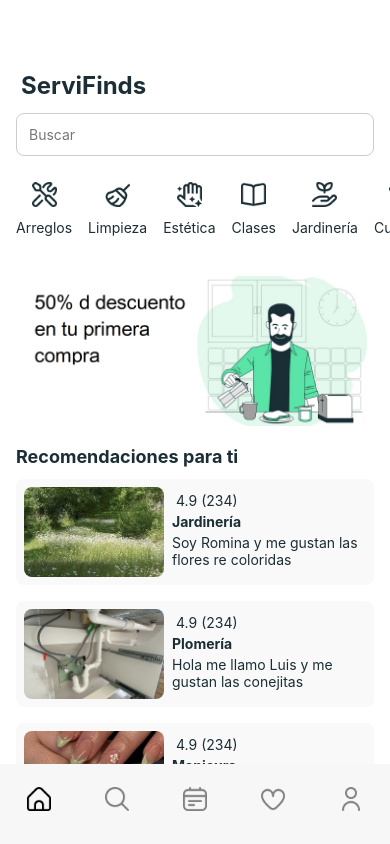
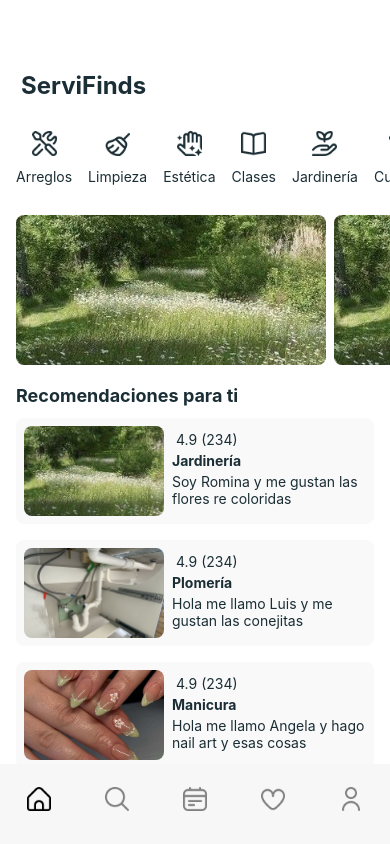
Before and after one commit to Emilia123456/servifinds-app, a React Native app: screen /Main in a window 390 px wide. Built offline with nearby package versions, Linux system fonts and the light colour scheme.

Commit message:
arreglamos más el start screen, falta arreglar pequeñas cosillas y conectar con la api

```diff
--- a/Screens/HomeScreen.jsx
+++ b/Screens/HomeScreen.jsx
@@ -1,5 +1,5 @@
 import React from 'react';
-import { View, Text, TextInput, Image, ScrollView, StyleSheet, Dimensions, TouchableOpacity, BackHandler } from 'react-native';
+import { View, Text, Image, ScrollView, StyleSheet, Dimensions, TouchableOpacity, BackHandler } from 'react-native';
 import { useFocusEffect } from '@react-navigation/native';
 
 const { width } = Dimensions.get('window');
@@ -37,14 +37,16 @@ export default function HomeScreen({ navigation }) {
     }
   ];
 
+  const propagandaImages = [
+    require('../assets/jardineria-recomendaciones.jpg'),
+    require('../assets/jardineria-recomendaciones.jpg'),
+    require('../assets/jardineria-recomendaciones.jpg'),
+  ];
+
   useFocusEffect(
     React.useCallback(() => {
-      const onBackPress = () => {
-        return true;
-      };
-
+      const onBackPress = () => true;
       BackHandler.addEventListener('hardwareBackPress', onBackPress);
-
       return () => BackHandler.removeEventListener('hardwareBackPress', onBackPress);
     }, [])
   );
@@ -52,8 +54,7 @@ export default function HomeScreen({ navigation }) {
   return (
     <ScrollView style={styles.container}>
       <View style={styles.header}>
-        <Text style={styles.logo} >ServiFinds</Text>
-        <TextInput style={styles.searchInput} placeholder="Buscar" placeholderTextColor="#777" />
+        <Text style={styles.logo}>ServiFinds</Text>
       </View>
 
       <ScrollView horizontal style={styles.categoriesContainer} showsHorizontalScrollIndicator={false}>
@@ -72,9 +73,13 @@ export default function HomeScreen({ navigation }) {
         ))}
       </ScrollView>
 
-      <View style={styles.imageContainer}>
-        <Image source={require('../assets/propaganda.png')} style={styles.imagePlaceholder} />
-      </View>
+      <ScrollView horizontal style={styles.propagandaContainer} showsHorizontalScrollIndicator={false}>
+        {propagandaImages.map((imageUri, index) => (
+          <View key={index} style={styles.imageWrapper}>
+            <Image source={imageUri} style={styles.propagandaImage} />
+          </View>
+        ))}
+      </ScrollView>
 
       <View style={styles.recommendationsContainer}>
         <Text style={styles.sectionTitle}>Recomendaciones para ti</Text>
@@ -119,19 +124,10 @@ const styles = StyleSheet.create({
     textAlign: 'left',
     padding: 5,
   },
-  searchInput: {
-    width: width - 32,
-    padding: 12,
-    borderWidth: 1,
-    borderColor: '#ccc',
-    borderRadius: 8,
-    marginTop: 8,
-    color: '#1B2E35',
-  },
   categoriesContainer: {
     flexDirection: 'row',
     paddingHorizontal: 16,
-    paddingBottom: 20,
+    paddingBottom: 10,
     paddingTop: 10,
   },
   category: {
@@ -147,13 +143,15 @@ const styles = StyleSheet.create({
     paddingVertical: 4,
     color: '#1B2E35',
   },
-  imageContainer: {
-    position: 'relative',
-    marginHorizontal: 16,
+  propagandaContainer: {
+    paddingHorizontal: 16,  // Eliminar márgenes laterales
     marginVertical: 16,
   },
-  imagePlaceholder: {
-    width: width - 32,
+  imageWrapper: {
+    marginRight: 8,  // Reducir margen entre imágenes
+  },
+  propagandaImage: {
+    width: width - 80,  // Ajustar ancho de las imágenes para que lleguen al borde
     height: 150,
     borderRadius: 8,
   },
--- a/Screens/SearchScreen.jsx
+++ b/Screens/SearchScreen.jsx
@@ -76,14 +76,14 @@ const styles = StyleSheet.create({
     fontFamily: 'Roboto-Regular',
   },
   categoriesContainer: {
-    paddingHorizontal: 16,
-    paddingTop: 25,
+    paddingHorizontal: 30,
+    paddingTop: 16,
     paddingBottom: 230,
   },
   category: {
     flexDirection: 'row',
     alignItems: 'center',
-    marginBottom: 16,
+    marginBottom: 14,
   },
   categoryImage: {
     width: 25,
@@ -99,6 +99,7 @@ const styles = StyleSheet.create({
     fontWeight: 'bold',
     color: '#1B2E35',
     textAlign: 'right',
-    marginRight: 270,
+    marginRight: 260,
+    paddingTop: 10,
   },
 });
```
